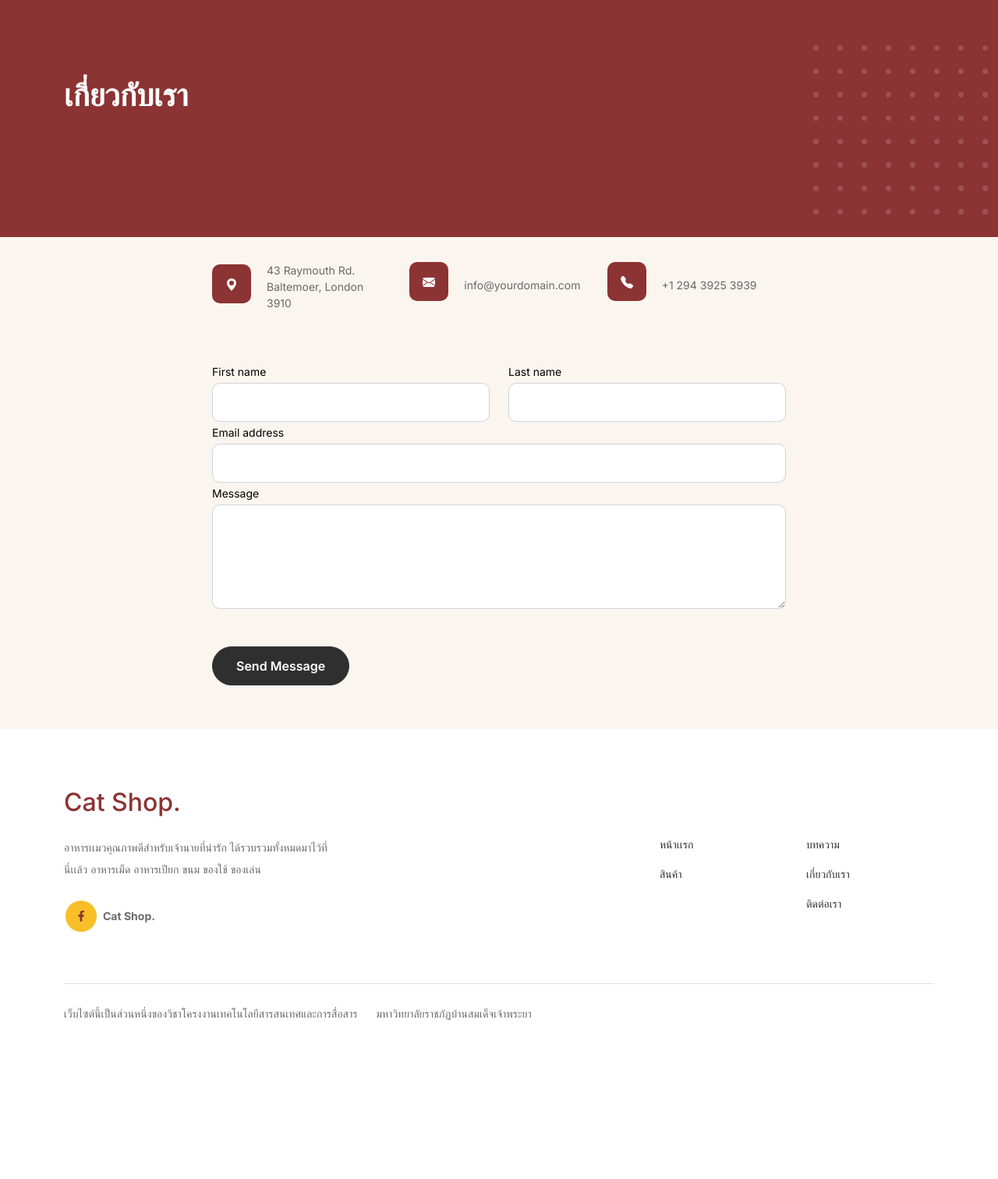
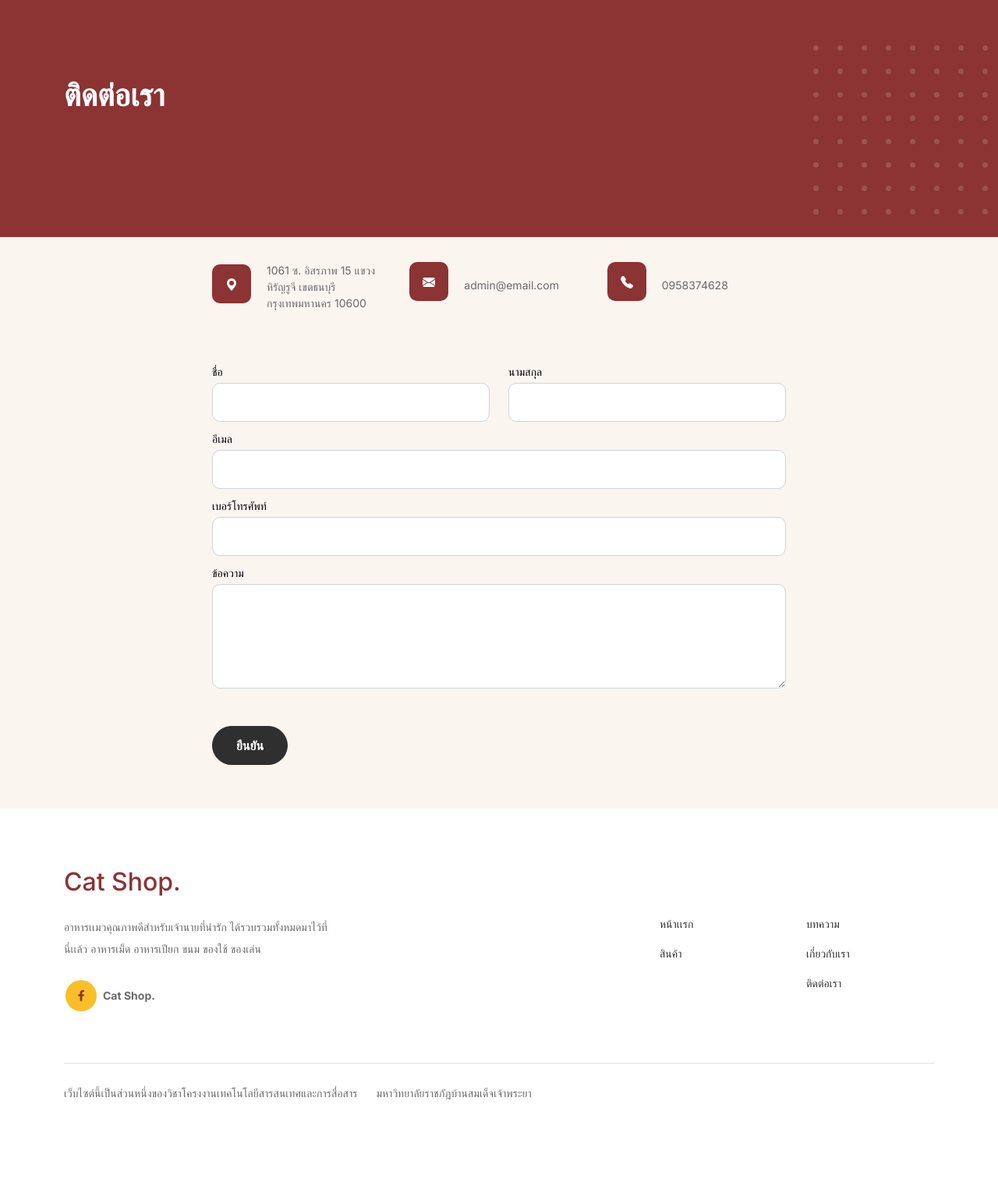
Before and after one commit to Kkimzch/catshop_project, a PHP site: page /contact.php in a window 1280 px wide. Shown: the part 84-1596 px from the top of the page at 78% size. Before the commit the page ends 1393 px from the top, so only its background shows below. Run offline with PHP 8.4, Linux system fonts and the light colour scheme; some libraries are stand-ins or nearby versions.

Commit message:
contactus

```diff
--- a/contact.php
+++ b/contact.php
@@ -1,12 +1,7 @@
-<!-- /*
-* Bootstrap 5
-* Template Name: Cat Shop
-* Template Author: Untree.co
-* Template URI: https://untree.co/
-* License: https://creativecommons.org/licenses/by/3.0/
-*/ -->
+
 <!doctype html>
 <html lang="en">
+
 <head>
 	<?php
 	require("database.php");
@@ -47,7 +42,7 @@
 					</li>
 					<li><a class="nav-link" href="shop.php">สินค้า</a></li>
 					<li><a class="nav-link" href="blog.php">บทความ</a></li>
-					<li ><a class="nav-link" href="about.php">เกี่ยวกับเรา</a></li>
+					<li><a class="nav-link" href="about.php">เกี่ยวกับเรา</a></li>
 					<li class="nav-item active"><a class="nav-link" href="contact.php">ติดต่อเรา</a></li>
 				</ul>
 
@@ -89,7 +84,7 @@
 			<div class="row justify-content-between">
 				<div class="col-lg-5">
 					<div class="intro-excerpt">
-								<h1>เกี่ยวกับเรา</h1>
+						<h1>ติดต่อเรา</h1>
 					</div>
 				</div>
 				<div class="col-lg-7">
@@ -115,71 +110,84 @@
 
 						<div class="row mb-5">
 							<div class="col-lg-4">
-                  <div  class="service no-shadow align-items-center link horizontal d-flex active" data-aos="fade-left" data-aos-delay="0">
+								<div class="service no-shadow align-items-center link horizontal d-flex active"
+									data-aos="fade-left" data-aos-delay="0">
 									<div class="service-icon color-1 mb-4">
-                      <svg xmlns="http://www.w3.org/2000/svg" width="16" height="16" fill="currentColor" class="bi bi-geo-alt-fill" viewBox="0 0 16 16">
-                        <path d="M8 16s6-5.686 6-10A6 6 0 0 0 2 6c0 4.314 6 10 6 10zm0-7a3 3 0 1 1 0-6 3 3 0 0 1 0 6z"/>
+										<svg xmlns="http://www.w3.org/2000/svg" width="16" height="16"
+											fill="currentColor" class="bi bi-geo-alt-fill" viewBox="0 0 16 16">
+											<path
+												d="M8 16s6-5.686 6-10A6 6 0 0 0 2 6c0 4.314 6 10 6 10zm0-7a3 3 0 1 1 0-6 3 3 0 0 1 0 6z" />
 										</svg>
 									</div> <!-- /.icon -->
 									<div class="service-contents">
-                      <p>43 Raymouth Rd. Baltemoer, London 3910</p>
+										<p>1061 ซ. อิสรภาพ 15 แขวง หิรัญรูจี เขตธนบุรี กรุงเทพมหานคร 10600</p>
 									</div> <!-- /.service-contents-->
 								</div> <!-- /.service -->
 							</div>
 
 							<div class="col-lg-4">
-                  <div  class="service no-shadow align-items-center link horizontal d-flex active" data-aos="fade-left" data-aos-delay="0">
+								<div class="service no-shadow align-items-center link horizontal d-flex active"
+									data-aos="fade-left" data-aos-delay="0">
 									<div class="service-icon color-1 mb-4">
-                      <svg xmlns="http://www.w3.org/2000/svg" width="16" height="16" fill="currentColor" class="bi bi-envelope-fill" viewBox="0 0 16 16">
-                        <path d="M.05 3.555A2 2 0 0 1 2 2h12a2 2 0 0 1 1.95 1.555L8 8.414.05 3.555zM0 4.697v7.104l5.803-3.558L0 4.697zM6.761 8.83l-6.57 4.027A2 2 0 0 0 2 14h12a2 2 0 0 0 1.808-1.144l-6.57-4.027L8 9.586l-1.239-.757zm3.436-.586L16 11.801V4.697l-5.803 3.546z"/>
+										<svg xmlns="http://www.w3.org/2000/svg" width="16" height="16"
+											fill="currentColor" class="bi bi-envelope-fill" viewBox="0 0 16 16">
+											<path
+												d="M.05 3.555A2 2 0 0 1 2 2h12a2 2 0 0 1 1.95 1.555L8 8.414.05 3.555zM0 4.697v7.104l5.803-3.558L0 4.697zM6.761 8.83l-6.57 4.027A2 2 0 0 0 2 14h12a2 2 0 0 0 1.808-1.144l-6.57-4.027L8 9.586l-1.239-.757zm3.436-.586L16 11.801V4.697l-5.803 3.546z" />
 										</svg>
 									</div> <!-- /.icon -->
 									<div class="service-contents">
-                      <p>info@yourdomain.com</p>
+										<p>admin@email.com</p>
 									</div> <!-- /.service-contents-->
 								</div> <!-- /.service -->
 							</div>
 
 							<div class="col-lg-4">
-                  <div  class="service no-shadow align-items-center link horizontal d-flex active" data-aos="fade-left" data-aos-delay="0">
+								<div class="service no-shadow align-items-center link horizontal d-flex active"
+									data-aos="fade-left" data-aos-delay="0">
 									<div class="service-icon color-1 mb-4">
-                      <svg xmlns="http://www.w3.org/2000/svg" width="16" height="16" fill="currentColor" class="bi bi-telephone-fill" viewBox="0 0 16 16">
-                        <path fill-rule="evenodd" d="M1.885.511a1.745 1.745 0 0 1 2.61.163L6.29 2.98c.329.423.445.974.315 1.494l-.547 2.19a.678.678 0 0 0 .178.643l2.457 2.457a.678.678 0 0 0 .644.178l2.189-.547a1.745 1.745 0 0 1 1.494.315l2.306 1.794c.829.645.905 1.87.163 2.611l-1.034 1.034c-.74.74-1.846 1.065-2.877.702a18.634 18.634 0 0 1-7.01-4.42 18.634 18.634 0 0 1-4.42-7.009c-.362-1.03-.037-2.137.703-2.877L1.885.511z"/>
+										<svg xmlns="http://www.w3.org/2000/svg" width="16" height="16"
+											fill="currentColor" class="bi bi-telephone-fill" viewBox="0 0 16 16">
+											<path fill-rule="evenodd"
+												d="M1.885.511a1.745 1.745 0 0 1 2.61.163L6.29 2.98c.329.423.445.974.315 1.494l-.547 2.19a.678.678 0 0 0 .178.643l2.457 2.457a.678.678 0 0 0 .644.178l2.189-.547a1.745 1.745 0 0 1 1.494.315l2.306 1.794c.829.645.905 1.87.163 2.611l-1.034 1.034c-.74.74-1.846 1.065-2.877.702a18.634 18.634 0 0 1-7.01-4.42 18.634 18.634 0 0 1-4.42-7.009c-.362-1.03-.037-2.137.703-2.877L1.885.511z" />
 										</svg>
 									</div> <!-- /.icon -->
 									<div class="service-contents">
-                      <p>+1 294 3925 3939</p>
+										<p>0958374628</p>
 									</div> <!-- /.service-contents-->
 								</div> <!-- /.service -->
 							</div>
 						</div>
 
-              <form>
+						<form action="contact_db.php" method="post">
 							<div class="row">
 								<div class="col-6">
 									<div class="form-group">
-                      <label class="text-black" for="fname">First name</label>
-                      <input type="text" class="form-control" id="fname">
+										<label class="text-black" for="fname">ชื่อ</label>
+										<input type="text" class="form-control" id="fname" name="fname" required>
 									</div>
 								</div>
 								<div class="col-6">
 									<div class="form-group">
-                      <label class="text-black" for="lname">Last name</label>
-                      <input type="text" class="form-control" id="lname">
+										<label class="text-black" for="lname">นามสกุล</label>
+										<input type="text" class="form-control" id="lname" name="lname" required>
 									</div>
 								</div>
 							</div>
-                <div class="form-group">
-                  <label class="text-black" for="email">Email address</label>
-                  <input type="email" class="form-control" id="email">
+							<div class="form-group mt-2">
+								<label class="text-black" for="email">อีเมล</label>
+								<input type="email" class="form-control" id="email" name="email" required>
+							</div>
+							<div class="form-group mt-2">
+								<label class="text-black" for="tel">เบอร์โทรศัพท์</label>
+								<input type="text" class="form-control" required pattern="[0-9]{10}" name="tel">
 							</div>
 
-                <div class="form-group mb-5">
-                  <label class="text-black" for="message">Message</label>
-                  <textarea name="" class="form-control" id="message" cols="30" rows="5"></textarea>
+							<div class="form-group mb-5 mt-2">
+								<label class="text-black" for="message">ข้อความ</label>
+								<textarea name="message" class="form-control" id="message" cols="30" rows="5" required></textarea>
 							</div>
 
-                <button type="submit" class="btn btn-primary-hover-outline">Send Message</button>
+							<button type="submit" class="btn btn-primary-hover-outline">ยืนยัน</button>
 						</form>
 
 					</div>
@@ -204,10 +212,12 @@
 			<div class="row g-5 mb-5">
 				<div class="col-lg-4">
 					<div class="mb-4 footer-logo-wrap"><a href="#" class="footer-logo">Cat Shop<span>.</span></a></div>
-					<p class="mb-4">อาหารเเมวคุณภาพดีสำหรับเจ้านายที่น่ารัก ได้รวบรวมทั้งหมดมาไว้ที่นี่เเล้ว อาหารเม็ด อาหารเปียก ขนม ของใช้ ของเล่น</p>
+					<p class="mb-4">อาหารเเมวคุณภาพดีสำหรับเจ้านายที่น่ารัก ได้รวบรวมทั้งหมดมาไว้ที่นี่เเล้ว อาหารเม็ด
+						อาหารเปียก ขนม ของใช้ ของเล่น</p>
 
 					<ul class="list-unstyled custom-social">
-						<li><a href=""><span class="fa fa-brands fa-facebook-f"></span></a><strong class="m-2">Cat Shop.</strong></li>
+						<li><a href=""><span class="fa fa-brands fa-facebook-f"></span></a><strong class="m-2">Cat
+								Shop.</strong></li>
 
 					</ul>
 				</div>
@@ -255,9 +265,15 @@
 	<script src="js/bootstrap.bundle.min.js"></script>
 	<script src="js/tiny-slider.js"></script>
 	<script src="js/custom.js"></script>
-		<script src="https://code.jquery.com/jquery-3.2.1.slim.min.js"integrity="sha384-KJ3o2DKtIkvYIK3UENzmM7KCkRr/rE9/Qpg6aAZGJwFDMVNA/GpGFF93hXpG5KkN" crossorigin="anonymous"></script>
-  <script src="https://cdn.jsdelivr.net/npm/popper.js@1.12.9/dist/umd/popper.min.js"integrity="sha384-ApNbgh9B+Y1QKtv3Rn7W3mgPxhU9K/ScQsAP7hUibX39j7fakFPskvXusvfa0b4Q" crossorigin="anonymous"></script>
-  <script src="https://cdn.jsdelivr.net/npm/bootstrap@4.0.0/dist/js/bootstrap.min.js"integrity="sha384-JZR6Spejh4U02d8jOt6vLEHfe/JQGiRRSQQxSfFWpi1MquVdAyjUar5+76PVCmYl" crossorigin="anonymous"></script>
+	<script src="https://code.jquery.com/jquery-3.2.1.slim.min.js"
+		integrity="sha384-KJ3o2DKtIkvYIK3UENzmM7KCkRr/rE9/Qpg6aAZGJwFDMVNA/GpGFF93hXpG5KkN" crossorigin="anonymous">
+	</script>
+	<script src="https://cdn.jsdelivr.net/npm/popper.js@1.12.9/dist/umd/popper.min.js"
+		integrity="sha384-ApNbgh9B+Y1QKtv3Rn7W3mgPxhU9K/ScQsAP7hUibX39j7fakFPskvXusvfa0b4Q" crossorigin="anonymous">
+	</script>
+	<script src="https://cdn.jsdelivr.net/npm/bootstrap@4.0.0/dist/js/bootstrap.min.js"
+		integrity="sha384-JZR6Spejh4U02d8jOt6vLEHfe/JQGiRRSQQxSfFWpi1MquVdAyjUar5+76PVCmYl" crossorigin="anonymous">
+	</script>
 
 </body>
 
```
Also changed, not shown: contact_db.php (added, +31 -0 lines), thankyou.php (+52 -27 lines). Lines whose indentation alone changed are shown as unchanged.
